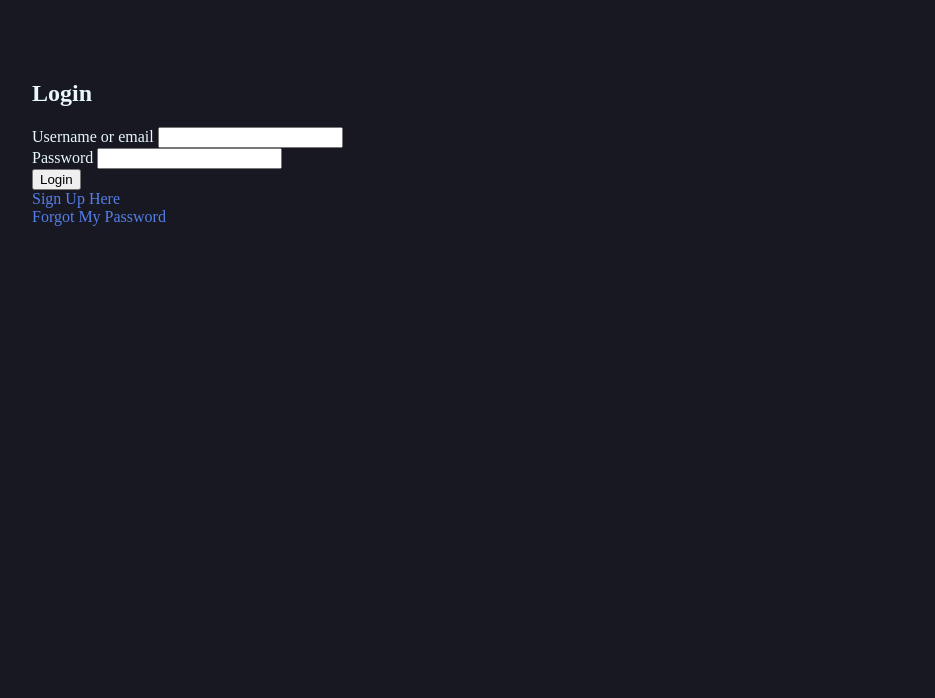
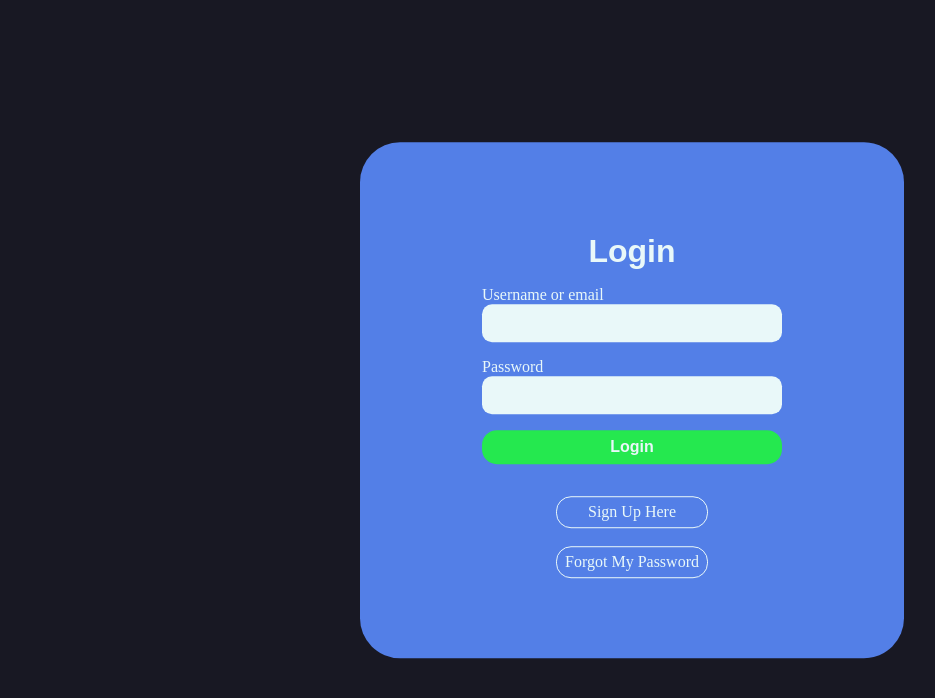
Before and after one commit to tjerksymens/xd_aiai_group_DEV4, a PHP site: page /login.php in a window 1280 px wide. Shown: the top 698 px of the page, without its empty margins (8-943 px from the left). Run offline with PHP 8.4, Linux system fonts and the light colour scheme.

Commit message:
fix: added css to login and signup

```diff
--- a/css/style.css
+++ b/css/style.css
@@ -99,6 +54,175 @@ p {
     font-weight: 100;
 }
 
+/*Navigation*/
+#nav {
+    position: fixed;
+    top: 0;
+    left: 0;
+    width: 100%;
+    height: 4rem;
+    background-color: var(--nav-background);
+}
+
+#nav #logout_button {
+    color: var(--red);
+}
+
+#nav #logout_button:hover {
+    color: var(--blue);
+}
+
+#nav a {
+    color: var(--black);
+    display: flex;
+    align-items: center;
+    font-family: var(--font-title);
+    font-style: normal;
+    font-weight: 700;
+    font-size: 1.7rem;
+    margin-left: 40px;
+    margin-right: 40px;
+}
+
+#nav a:hover {
+    color: var(--blue);
+}
+
+    /*Logo (is included in Nav)*/
+    .logo {
+        font-family: var(--font-title);
+        font-style: normal;
+        font-weight: 700;
+        font-size: 1.7rem;
+        color: var(--blue);
+        padding-top: 16px;
+    }
+
+    .logo:hover {
+        color: var(--white);
+    }
+
+/*Form Styling*/
+form {
+    display: flex;
+    flex-direction: column;
+    align-items: center;
+}
+
+.form__error {
+    color: var(--red);
+    text-align: center;
+}
+
+input[type="text"] {
+    background-color: var(--white);
+    border: none;
+    border-radius: 10px;
+    padding: 10px;
+    color: var(--black);
+    font-family: var(--font-family);
+    font-style: normal;
+    font-weight: 100;
+    font-size: 1rem;
+}
+
+input[type="password"] {
+    background-color: var(--white);
+    border: none;
+    border-radius: 10px;
+    padding: 10px;
+    color: var(--black);
+    font-family: var(--font-family);
+    font-style: normal;
+    font-weight: 100;
+    font-size: 1rem;
+}
+
+.btn--primary {
+    background-color: var(--green);
+    color: var(--white);
+    border: none;
+    border-radius: 15px;
+    padding: 0.5rem 1rem;
+    font-family: var(--font-family);
+    font-style: normal;
+    font-weight: 700;
+    font-size: 1rem;
+    margin-bottom: 1rem;
+    cursor: pointer;
+}
+
+.btn--primary:hover {
+    background-color: var(--white);
+    color: var(--green);
+}
+
+.form__field {
+    display: flex;
+    flex-direction: column;
+    margin-bottom: 1rem;
+    width: 300px;
+}
+
+/*Form Styling Login and Signup*/
+.form__login, .form__signup {
+    display: flex;
+    justify-content: center;
+    align-items: center;
+    flex-direction: column;
+    margin-top: 5rem;
+    background-color: var(--blue);
+    width: 30%;
+    padding: 4rem 5rem 5rem 5rem;
+    border-radius: 40px;
+    position: fixed;
+    top: 40%;
+    left: 50%;
+    transform: translate(-50%, -50%);
+}
+
+.form__login__title, .form__title {
+    font-family: var(--font-title);
+    font-style: normal;
+    font-weight: 700;
+    font-size: 2rem;
+    margin-bottom: 1rem;
+    text-align: center;
+}
+
+.form__login__links {
+    text-align: center;
+}
+
+.form__login__links a, .form__signup__links a {
+    color: var(--white);
+    display: flex;
+    align-items: center;
+    justify-content: center;;
+    height: 30px;
+    width: 150px;
+    border: 1px solid var(--white);
+    border-radius: 15px;
+}
+
+.form__login__links a:hover, .form__signup__links a:hover {
+    color: var(--green);
+    border: 1px solid var(--green);
+}
+
+.form__signup__links {
+    display: flex;
+    flex-direction: column;
+    text-align: center;
+    align-items: center;
+    justify-content: center;
+}
+
+.form__signup__links p {
+    text-align: center;
+}
+
+/*Prompt forms and filters*/
 #Homepage_Prompt_Forms {
     display: flex;
     justify-content: center;
--- a/login.php
+++ b/login.php
@@ -39,9 +39,9 @@ if (!empty($_POST)) {
 
 <body>
 	<div class="login">
-		<div class="form form--login">
+		<div class="form form__login">
 			<form action="" method="post">
-				<h2 form__title>Login</h2>
+				<h2 form__title class="form__login__title">Login</h2>
 
 				<?php if (isset($error)) : ?>
 					<div class="form__error">
@@ -64,12 +64,12 @@ if (!empty($_POST)) {
 					<input type="submit" value="Login" class="btn btn--primary">
 				</div>
 			</form>
+			<div class="form__login__links">
+				<a href="signup.php">Sign Up Here</a>
+				<br>
+				<a href="forgot_password.php">Forgot My Password</a>
+			</div>
 		</div>
-	</div>
-	<div>
-		<a href="signup.php">Sign Up Here</a>
-		<br>
-		<a href="forgot_password.php">Forgot My Password</a>
 	</div>
 </body>
 
```
Also changed, not shown: other parts of css/style.css (+22 -54 lines), signup.php (+6 -6 lines).
